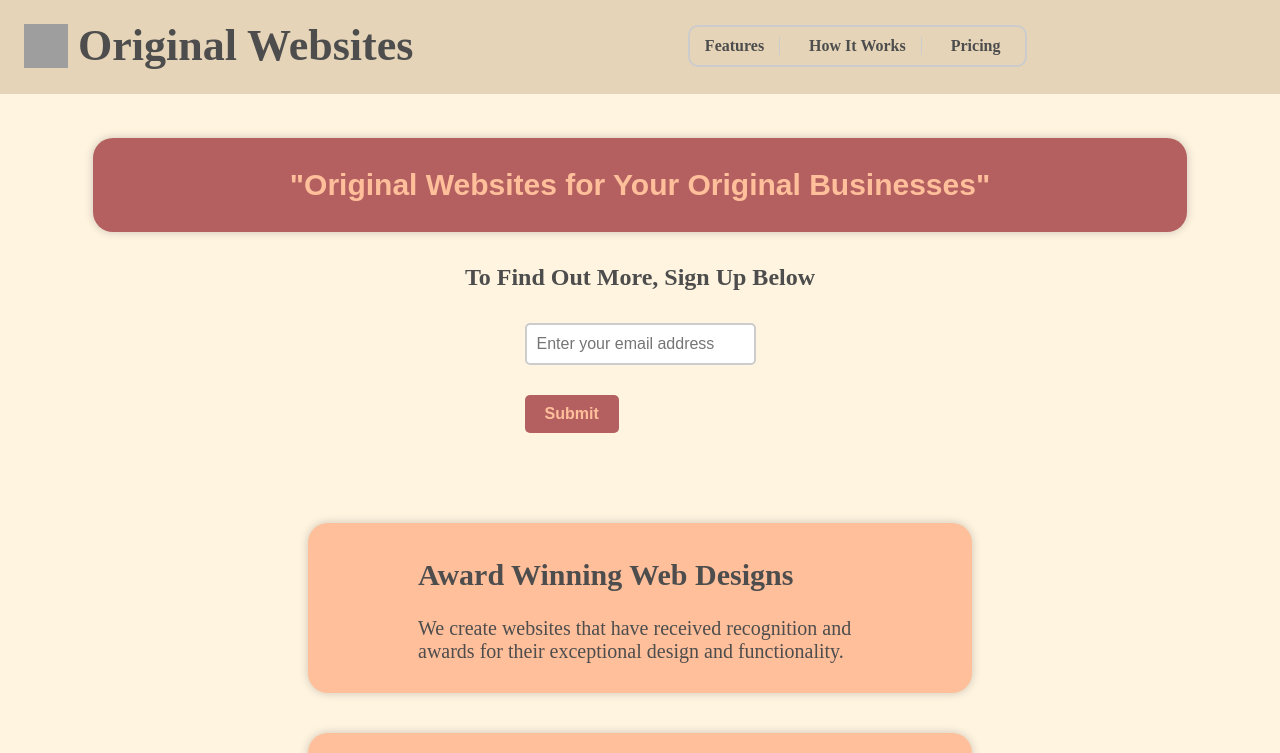
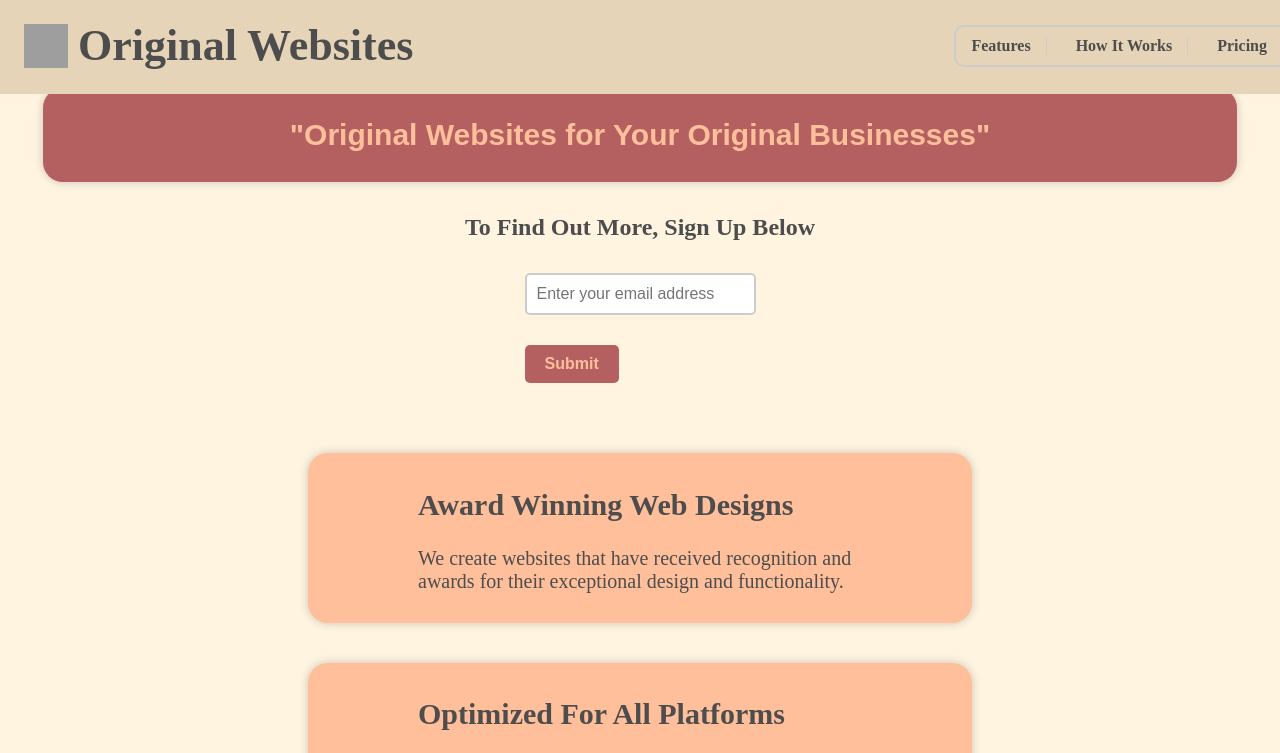
Before and after one commit to daniellee1028/original-websites-page, a plain HTML site: page index.html in a window 1280 px wide. Shown: the top 753 px of the page. Drawn offline with Linux system fonts and the light colour scheme; grey boxes are pictures that could not be loaded.

Commit message:
Update styles.css

```diff
--- a/styles.css
+++ b/styles.css
@@ -17,15 +17,12 @@ html {
 #header-left {
   display: inline-flex;
   align-items: center;
-  margin-right: 0.5em;
-  flex-grow: 1; /* added property */
+  flex-grow: 1;
 }
 
 #header-right {
   display: inline-flex;
   align-items: center;
-  margin-left: auto; /* changed property */
-  flex-grow: 1;
 }
 
 #header-img {
@@ -57,15 +54,21 @@ html {
 }
 
 #hero-desc {
-  font-size: 24px;
+  background-color: #B46060;
+  color: #FFBF9B;
+  padding: 30px;
+  border-radius: 20px;
+  box-shadow: 0 0 10px rgba(0, 0, 0, 0.2);
+  margin-left: -100;
+  margin-right: -100;
+  font-size: 30px;
   font-weight: bold;
   font-family: Montserrat, sans-serif;
-  color: #4D4D4D;
   text-align: center;
 }
 
 #hero {
-  padding: 100px;
+  padding: 50px;
   margin-right: -15px;
   margin-left: -15px;
 }
@@ -106,20 +109,6 @@ nav a {
 
 .nav-bar ul li:not(:last-child) {
   border-right: 1px solid #ccc;
-}
-
-#hero-desc {
-  background-color: #B46060;
-  color: #FFBF9B;
-  padding: 30px;
-  border-radius: 20px;
-  box-shadow: 0 0 10px rgba(0, 0, 0, 0.2);
-  margin-left: -100;
-  margin-right: -100;
-  font-size: 30px;
-  font-weight: bold;
-  font-family: Montserrat, sans-serif;
-  text-align: center;
 }
 
 h4 {
@@ -321,3 +310,7 @@ footer span {
     font-size: 16px;
   }
 }
+
+#features {
+  padding-top: 30px;
+}
```
